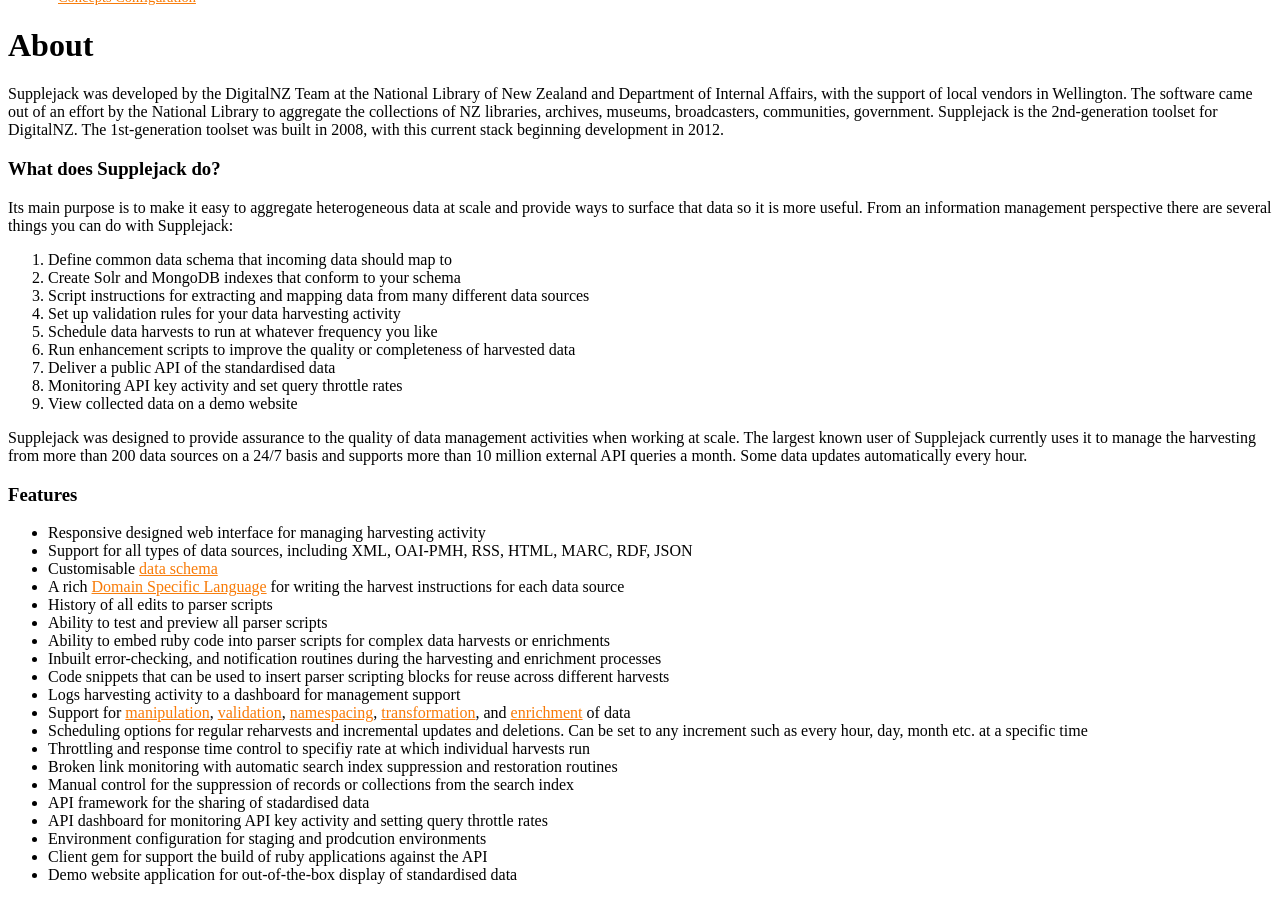
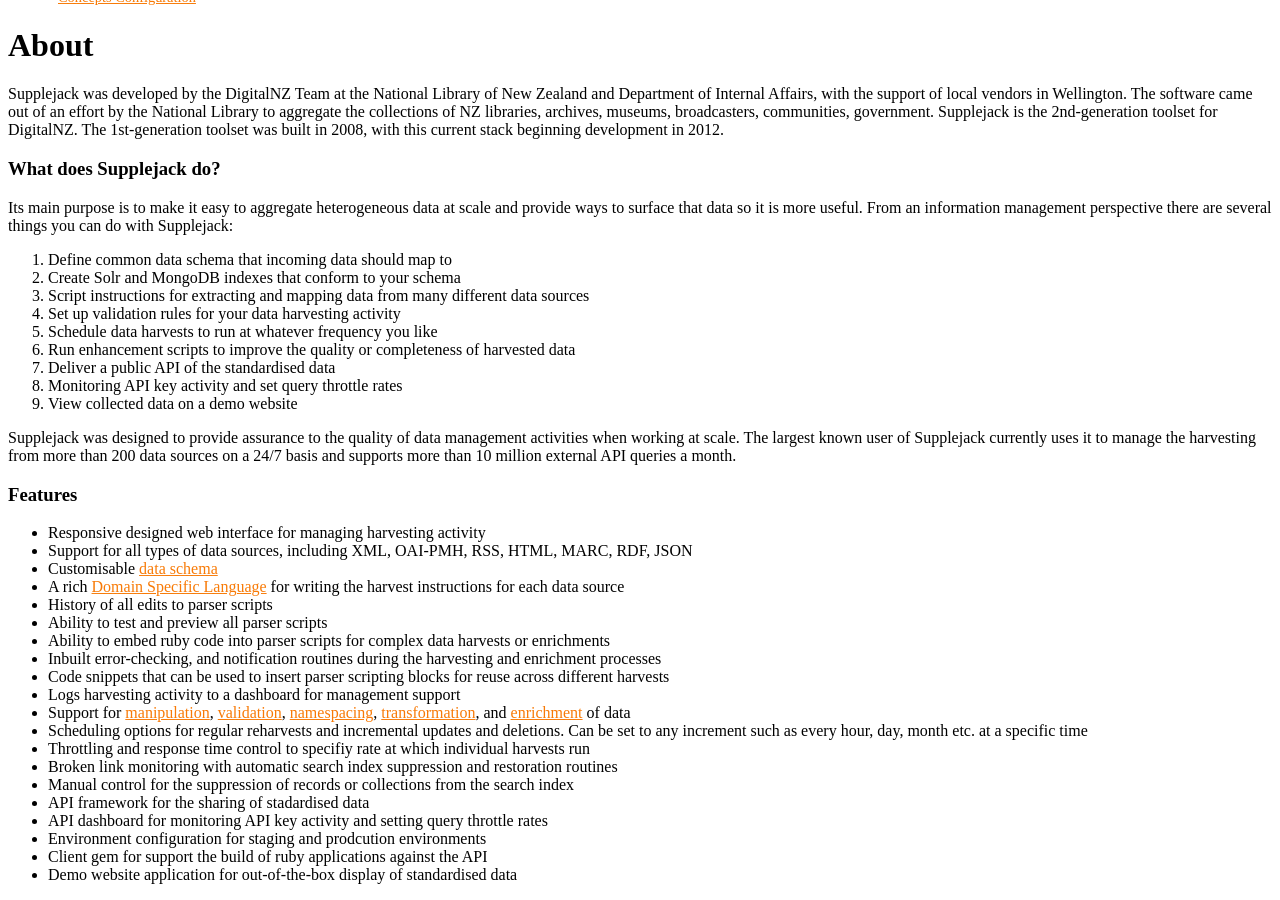
Before and after one commit to DigitalNZ/supplejack, a Jekyll site: the page built from about.md, in a window 1280 px wide and 900 px high, scrolled down 676 px. Built offline with Jekyll 4.4.1, drawn with Linux system fonts in a browser that asks for light colours; Markdown is read by kramdown in place of the engine named in the settings; a style sheet for code colours, icons or effects is not loaded.

Commit message:
Update about.md

```diff
--- a/about.md
+++ b/about.md
@@ -20,7 +20,7 @@
 8. Monitoring API key activity and set query throttle rates
 8. View collected data on a demo website
 
-Supplejack was designed to provide assurance to the quality of data management activities when working at scale. The largest known user of Supplejack currently uses it to manage the harvesting from more than 200 data sources on a 24/7 basis and supports more than 10 million external API queries a month. Some data updates automatically every hour.
+Supplejack was designed to provide assurance to the quality of data management activities when working at scale. The largest known user of Supplejack currently uses it to manage the harvesting from more than 200 data sources on a 24/7 basis and supports more than 10 million external API queries a month.
 
 ### Features
 
```
